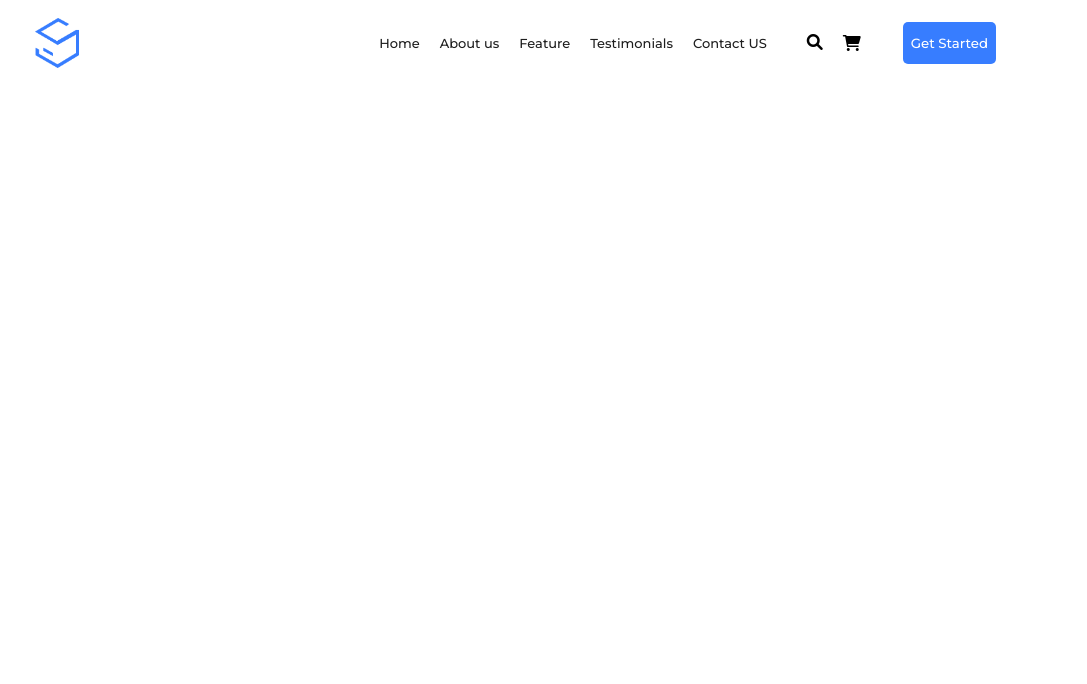
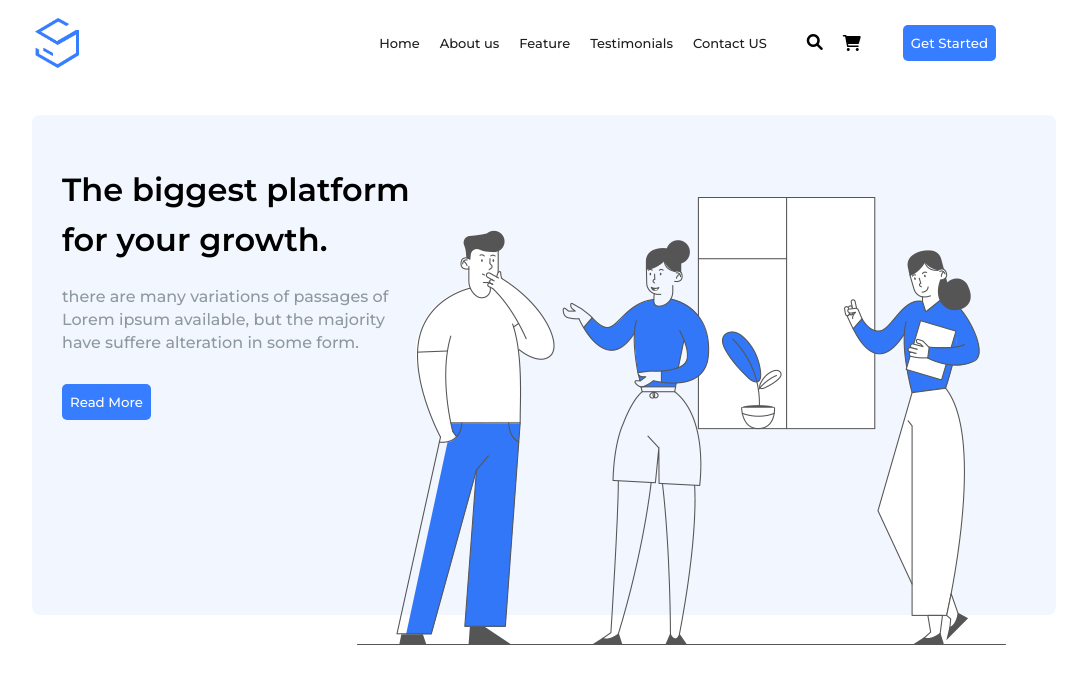
Before and after one commit to gabriele-annese/proj-html-vuejs, a Vue app: page / in a window 1280 px wide. Shown: the top 684 px of the page, without its empty margins (126-1213 px from the left). Built offline with nearby package versions, Linux system fonts and the light colour scheme.

Commit message:
add hero

```diff
--- a/src/App.vue
+++ b/src/App.vue
@@ -31,4 +31,16 @@ export default {
   width: 80%;
   margin: 0 auto;
 }
+.btn{
+      padding: 10px 8px;
+      font-weight: 500;
+      cursor: pointer;
+      color: #fff;
+      background-color: #377dff;
+      border: 0;
+      border-radius: 5px;
+      &:hover{
+          background-color: #1e1e1e;
+      }
+  }
 </style>
--- a/src/components/Header.vue
+++ b/src/components/Header.vue
@@ -26,7 +26,7 @@
                     </li>
                 </ul>
                 <ul class="btn-ctn">
-                    <button>
+                    <button class="btn">
                         Get Started
                     </button>
                 </ul>
@@ -123,18 +123,6 @@ data(){
             }
             .btn-ctn{
                 margin-left: 20px;
-                button{
-                    padding: 13px 8px;
-                    font-weight: 500;
-                    cursor: pointer;
-                    color: #fff;
-                    background-color: #377dff;
-                    border: 0;
-                    border-radius: 5px;
-                    &:hover{
-                        background-color: #1e1e1e;
-                    }
-                }
             }
         }
     }
--- /dev/null
+++ b/src/components/Hero.vue
@@ -0,0 +1,61 @@
+<template>
+    <div class="hero-ctn">
+        <div class="tex-ctn">
+            <h1>
+                The biggest platform for your growth.
+            </h1>
+            <p>
+                there are many variations of passages of Lorem ipsum available, but the majority have suffere alteration in some form.
+            </p>
+            <button class="btn">
+                Read More
+            </button>
+        </div>
+        <div class="hero-img">
+            <img src="../assets/img/27-1.png" alt="">
+        </div>
+    </div>
+</template>
+
+<script>
+export default {
+name: 'Hero',
+}
+</script>
+
+<style lang="scss" scoped>
+    .hero-ctn{
+        width: 100%;
+        height: 500px;
+        background-color: #f2f7ff;
+        border-radius: 8px;
+        margin: 30px;
+        display: flex;
+        .tex-ctn{
+            height: 200px;
+            width: 40%;
+            padding: 50px 30px;
+            h1{
+                line-height: 50px;
+            }
+            p{
+                margin-top: 20px;
+                line-height: 23px;
+                color: #8e989f;
+                font-weight: 500;
+            }
+            button{
+                margin-top: 30px;
+            }
+        }
+        .hero-img{
+            width: 60%;
+            position: relative;
+            img{
+                position: absolute;
+                right: 50px;
+                bottom: -30px;
+            }
+        }
+    }
+</style>
--- a/src/components/Main.vue
+++ b/src/components/Main.vue
@@ -0,0 +1,17 @@
+<template>
+  <Hero />
+</template>
+
+<script>
+import Hero from './Hero.vue'
+export default {
+name: 'Main',
+components: {
+    Hero
+}
+}
+</script>
+
+<style lang="scss" scoped>
+
+</style>
```
